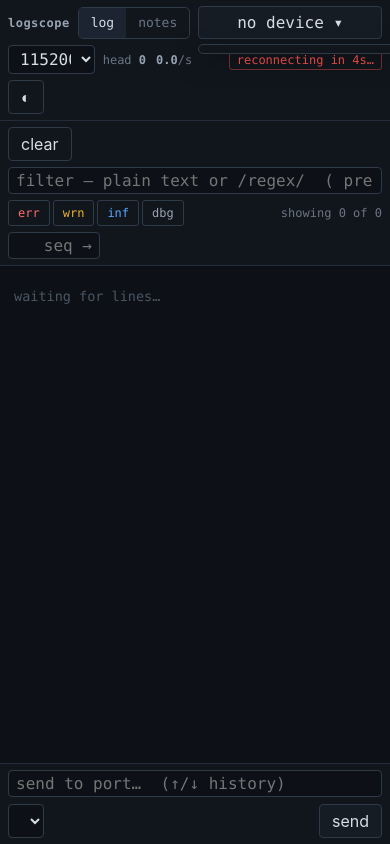
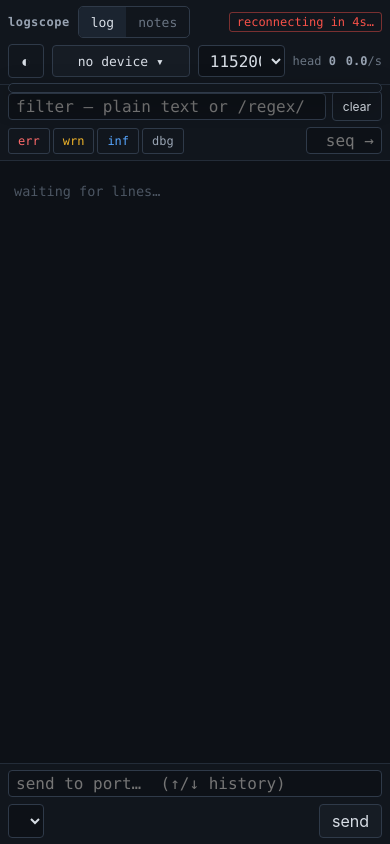
Before and after one commit to jcuhnoio/logscope, a website: page web/index.html in a window 390 px wide. Both pictures are taken after a click on the button "no device ▾". Drawn offline with Linux system fonts and the light colour scheme; no server answers.

Commit message:
fix(web): declutter the mobile top bars
- topbar wraps into two deliberate rows (brand/switcher/conn/theme, then
  device + baud + head seq) instead of free wrapping at variable height
- device button matches the pane switcher's 32px box instead of inheriting
  the oversized touch .btn styling
- device menu is position:fixed and viewport-wide on mobile, anchored under
  the button via --devmenu-top — absolute positioning overflowed the screen
  whenever the button sat mid-row
- clear button: compact, and on the filter-input row; it had no flex order,
  so it sorted before the input and took a full row alone
- "showing X of Y" hidden on mobile — diagnostics, same as session/ports

Desktop is untouched; all changes live inside the mobile media query.

```diff
--- a/web/app.js
+++ b/web/app.js
@@ -798,7 +798,16 @@ el.devMenu.addEventListener('click', (e) => {
 el.devBtn.addEventListener('click', (e) => {
 	e.stopPropagation();
 	el.devMenu.hidden = !el.devMenu.hidden;
-	if (!el.devMenu.hidden) { state.devSig = null; refreshDevices(); }
+	if (!el.devMenu.hidden) {
+		// mobile renders the menu position:fixed and viewport-wide; hand it the
+		// button's bottom edge so it still opens where the tap happened
+		const r = el.devBtn.getBoundingClientRect();
+		if (r && isFinite(r.bottom)) {
+			document.documentElement.style.setProperty('--devmenu-top', (r.bottom + 6) + 'px');
+		}
+		state.devSig = null;
+		refreshDevices();
+	}
 });
 
 // click anywhere else closes the menu
--- a/web/style.css
+++ b/web/style.css
@@ -704,13 +704,37 @@ body.resizing { user-select: none; cursor: col-resize; }
   /* session id / port list / rate are diagnostics — the head seq is the one
      number worth the width on a phone */
   #statSession, #statPorts, .statgroup .sep { display: none; }
-  .statgroup { order: 5; }
-  .devpick { order: 4; flex: 1 1 140px; min-width: 0; }
-  #devBtn { max-width: none; width: 100%; }
-  .devmenu { left: 0; right: auto; max-width: calc(100vw - 16px); }
-  #baudSelect { order: 4; }
-  #connState { order: 6; margin-left: auto; }
-  #themeBtn { order: 7; }
+
+  /* Two deliberate rows instead of free wrapping: brand/switcher/conn/theme
+     up top, the port pickers + head seq below. Free wrapping put the pickers
+     wherever they fit, which is what buried the logs under a variable-height
+     topbar. */
+  #connState { order: 3; margin-left: auto; }
+  #themeBtn { order: 4; }
+  .devpick { order: 5; flex: 1 1 120px; min-width: 0; }
+  #baudSelect { order: 6; min-height: 32px; }
+  .statgroup { order: 7; margin-left: auto; }
+
+  /* same box as a .vsw-b inside its 1px-bordered group: 30px + 2 */
+  #devBtn {
+    max-width: none;
+    width: 100%;
+    font-size: 13px;
+    padding: 4px 10px;
+    min-height: 32px;
+  }
+
+  /* anchored under the button by --devmenu-top (set on open), but fixed and
+     viewport-wide — an absolute menu overflows the screen when the button
+     sits mid-row */
+  .devmenu {
+    position: fixed;
+    top: var(--devmenu-top, 84px);
+    left: max(8px, env(safe-area-inset-left));
+    right: max(8px, env(safe-area-inset-right));
+    min-width: 0;
+    max-width: none;
+  }
 
   /* --- pane switcher --- */
   .vsw {
@@ -740,7 +764,9 @@ body.resizing { user-select: none; cursor: col-resize; }
 
   /* --- filter bar wraps; toggles stay on one scrollable line --- */
   #filterbar { flex-wrap: wrap; gap: 6px; }
-  #filterText { flex: 1 1 100%; order: 1; }
+  /* row 1: filter input + clear; the input's grow soaks up the row so the
+     toggles wrap to their own line */
+  #filterText { flex: 1 1 200px; order: 1; }
   #levelToggles, #srcToggles {
     order: 2;
     overflow-x: auto;
@@ -749,8 +775,10 @@ body.resizing { user-select: none; cursor: col-resize; }
   }
   #srcToggles::-webkit-scrollbar, #levelToggles::-webkit-scrollbar { display: none; }
   #filterbar .spacer { display: none; }
-  #countLabel { order: 3; margin-left: auto; }
-  #jumpSeq { order: 4; width: 92px; }
+  /* "showing X of Y" is diagnostics; on a phone the row it costs hides logs */
+  #countLabel { display: none; }
+  #jumpSeq { order: 4; width: 76px; margin-left: auto; }
+  #clearBtn { order: 1; font-size: 12px; padding: 4px 10px; min-height: 30px; }
   .tg { padding: 5px 9px; }
 
   /* --- log rows: header line wraps, message gets the full width --- */
```
